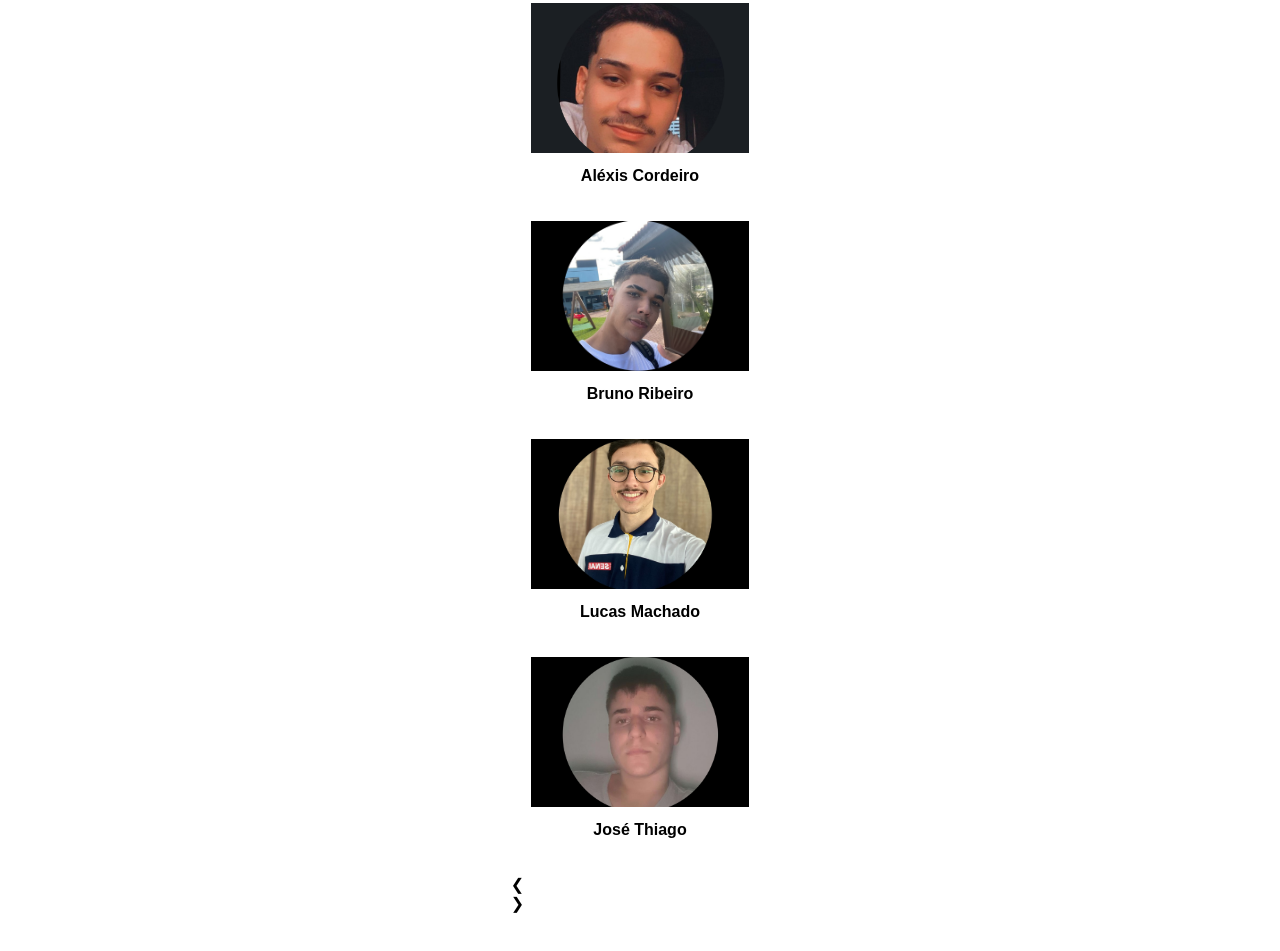
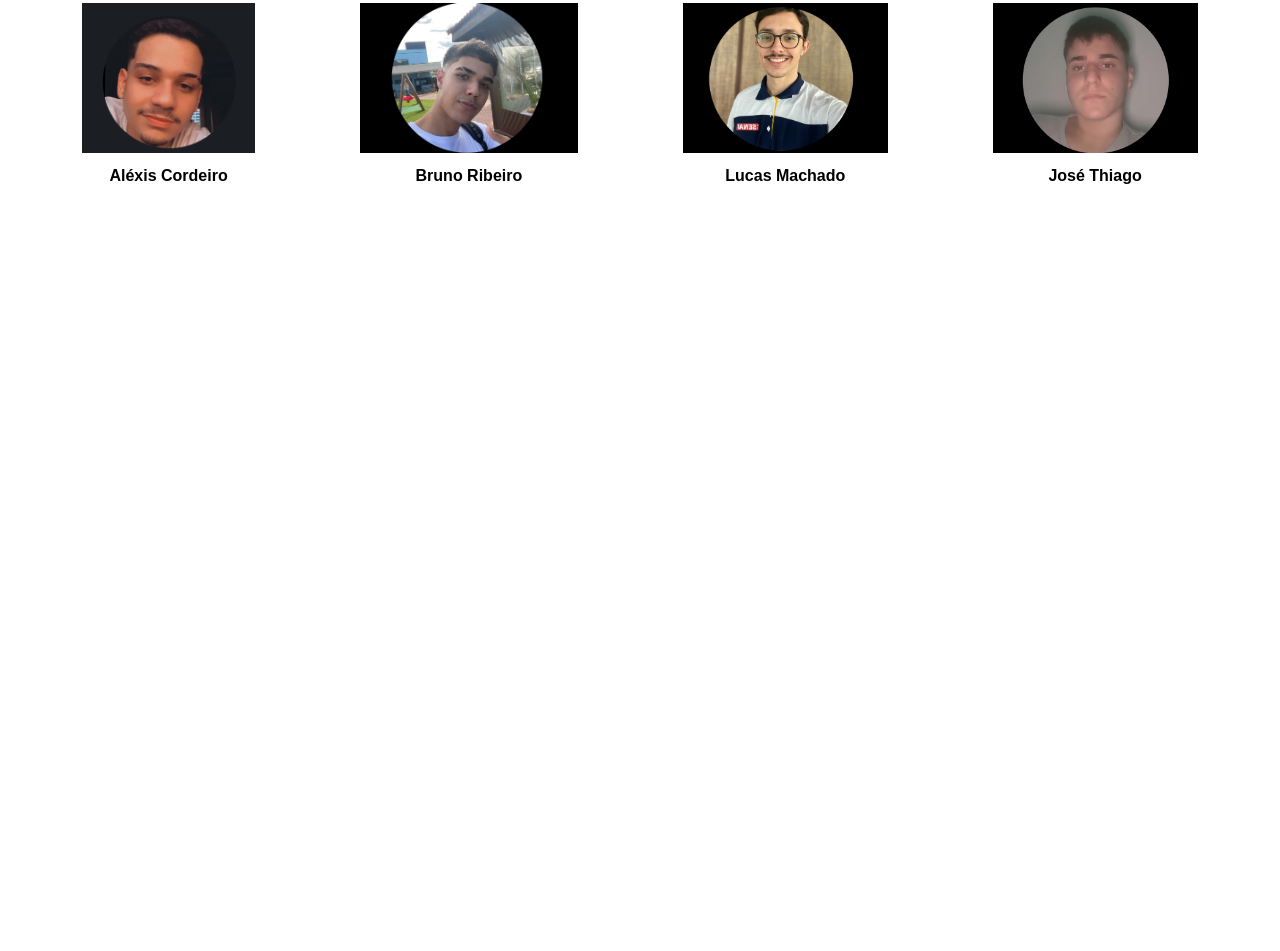
Before and after one commit to AlexisCordeiro/Project_HotWheels, a plain HTML site: page index.html in a window 1280 px wide. Shown: the part 1179-2130 px from the top of the page. After the commit the page ends 1490 px from the top, so only its background shows below. Drawn offline with nearby package versions, Linux system fonts and the light colour scheme.

Commit message:
HotWheels

```diff
--- a/index.html
+++ b/index.html
@@ -4,7 +4,7 @@
   <meta charset="UTF-8">
    <meta name="viewport" content="width=device-width, initial-scale=1.0">
   <link rel="stylesheet" href="style.css">
-  <link rel="stylesheet" href="style.css">
+  <script>src = 'script.js'</script>
   <link rel="stylesheet" href="https://unpkg.com/swiper/swiper-bundle.min.css">
   <title>Hotwells Carrinhos</title>
 </head>
@@ -70,8 +70,6 @@
   <h3 class="car-sobre">Sobre</h3>
 
   <section class="car-galery-sobre">
-    <div class="carousel-container-sobre">
-      <div class="carousel-sobre">
         <div class="car-card-sobre">
           <img src="assets/alex.png" alt="Carrinho 1" class="car-image-sobre">
           <p class="car-name-sobre">Aléxis Cordeiro</p>
@@ -88,19 +86,11 @@
           <img src="assets/jose.png" alt="Carrinho 4" class="car-image-sobre">
           <p class="car-name-sobre">José Thiago</p>
         </div>
-      </div>
-      <div class="carousel-controls-sobre">
-        <div class="prev-button-sobre">&#10094;</div>
-        <div class="next-button-sobre">&#10095;</div>
-      </div>
-    </div>
   </section>
-
-  <script>src='script.js'</script>
 
   <div class="static-menu">
     <div class="static-menu-item selected" onclick="move('1', '50px', '#ffcc80')">
-        <img src="assets\silhueta-de-icone-de-casa.png" alt="Home">
+      <img src="assets\silhueta-de-icone-de-casa.png" alt="Home">
     </div>
     <div class="static-menu-item selected" onclick="move('2', '50px', '#ffcc80')">
       <img src="assets\carro.png" alt="Home">
@@ -112,7 +102,7 @@
       <img src="assets\coracao.png" alt="Home">
     </div>
 
-</div>
+  </div>
 
 
 </body>
```
Also changed, not shown: script.js (added).
